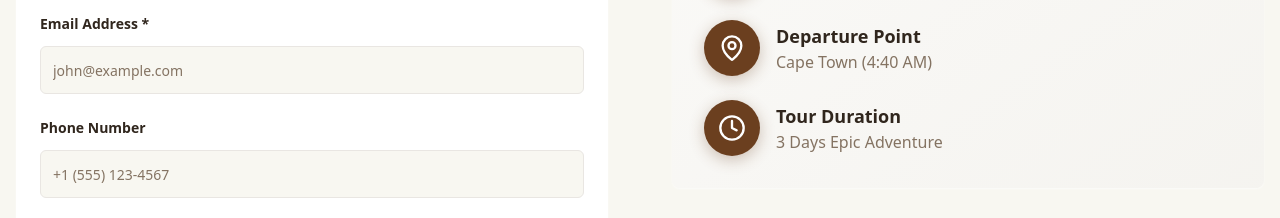
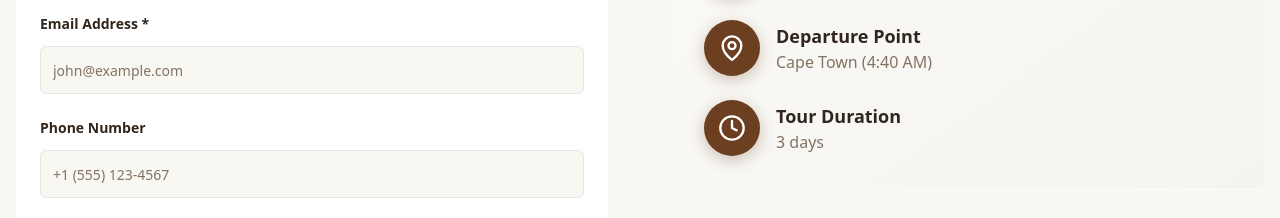
Before and after one commit to Mnqanqeni/safari-vista-launch, a React (Vite) app: page / in a window 1280 px wide. Shown: the part 5260-5478 px from the top of the page. Built offline with nearby package versions, Linux system fonts and the light colour scheme; the HTML template or start-up script is replaced by a standard one.

Commit message:
Update Tour Duration

```diff
--- a/src/components/Contact.tsx
+++ b/src/components/Contact.tsx
@@ -238,7 +238,7 @@ const Contact = () => {
                     </div>
                     <div>
                       <p className="font-semibold text-foreground text-lg">Tour Duration</p>
-                      <p className="text-muted-foreground text-base">3 Days Epic Adventure</p>
+                      <p className="text-muted-foreground text-base">3 days</p>
                     </div>
                   </div>
                 </div>
```
